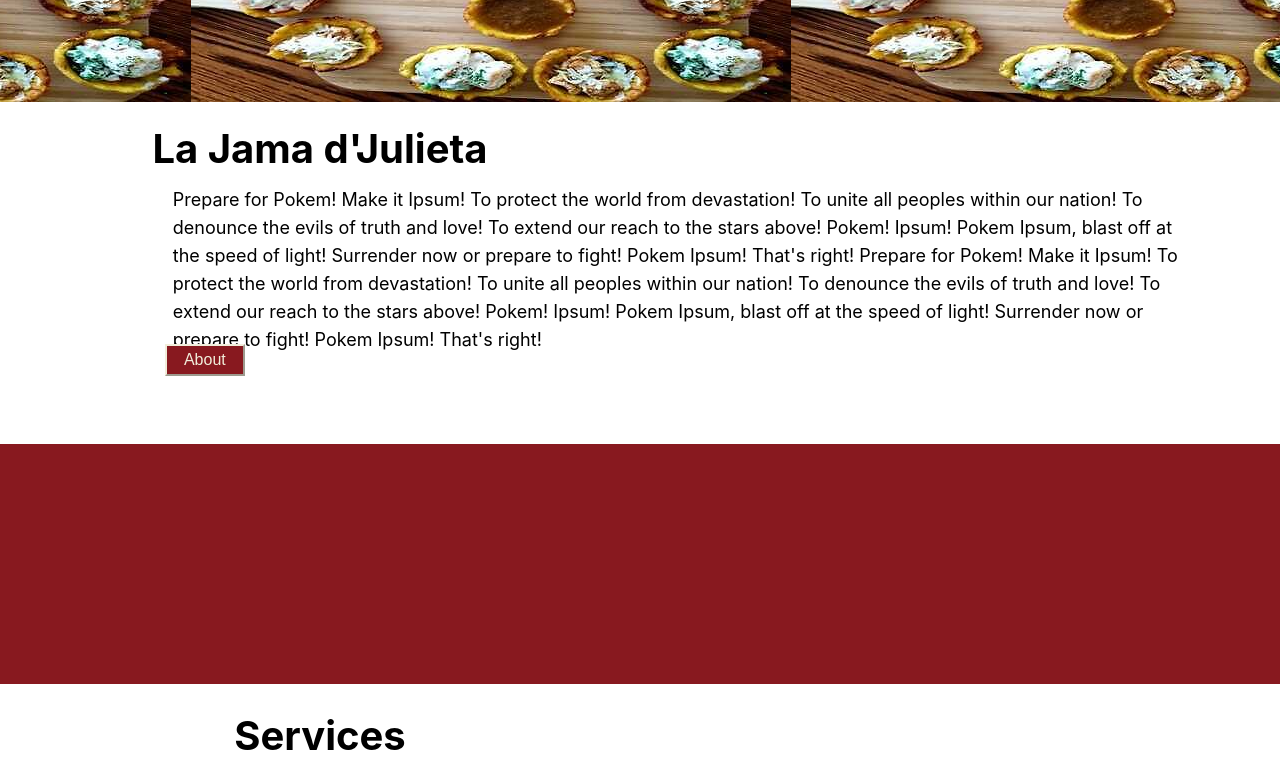
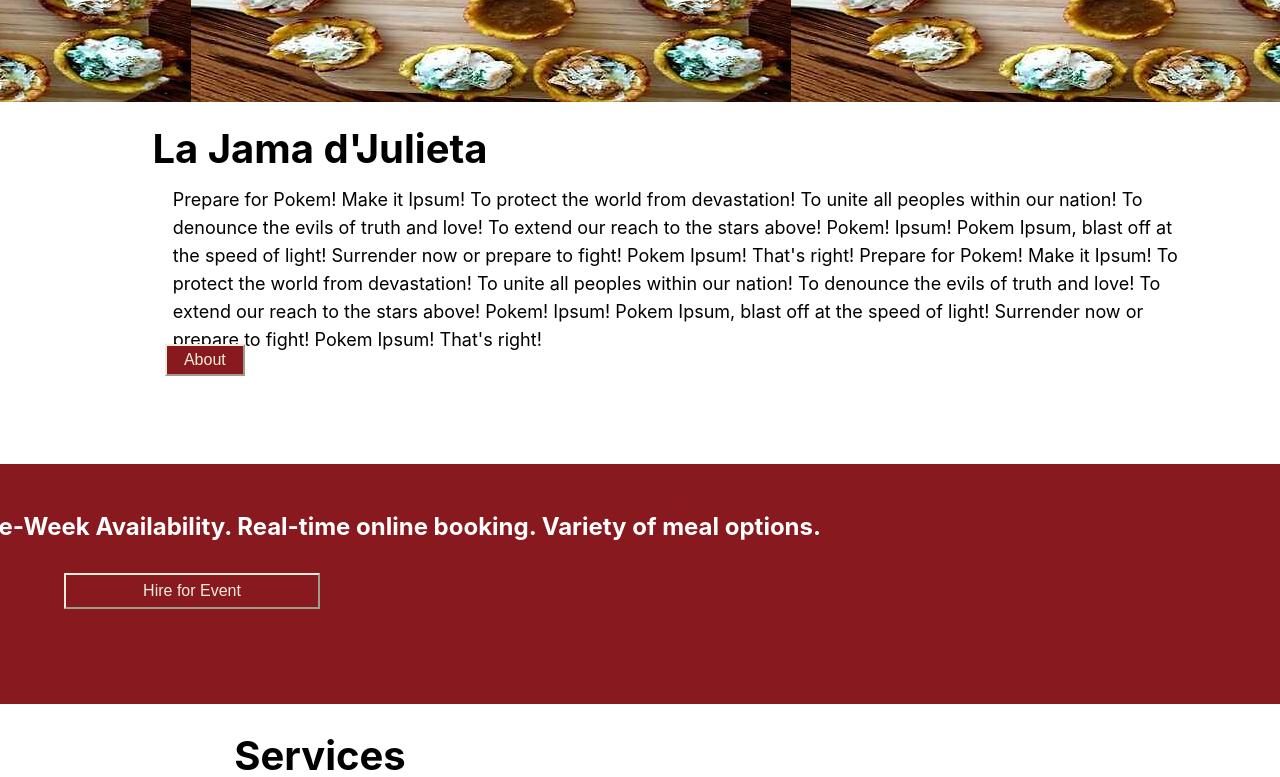
Before and after one commit to juancedeno96/catering-app, a React (Create React App) app: page /#/ in a window 1280 px wide. Shown: the part 368-1145 px from the top of the page. Built offline with nearby package versions, Linux system fonts and the light colour scheme.

Commit message:
added hiring link

```diff
--- a/src/Components/Home.js
+++ b/src/Components/Home.js
@@ -115,7 +115,14 @@ const Home = () => {
       </div>
 
       <div className="mid-section">
-
+        <h2>Same-Week Availability. Real-time online booking. Variety of meal options. </h2>
+        <a className='hire-link'
+          href="https://juliescateringservice.appointlet.com/s/catering-service"
+          target="_blank"
+          rel="noreferrer"
+        >
+          <button className="schedule-button"> Hire for Event </button>
+        </a>
       </div>
 
       <div className="home-services">
```
